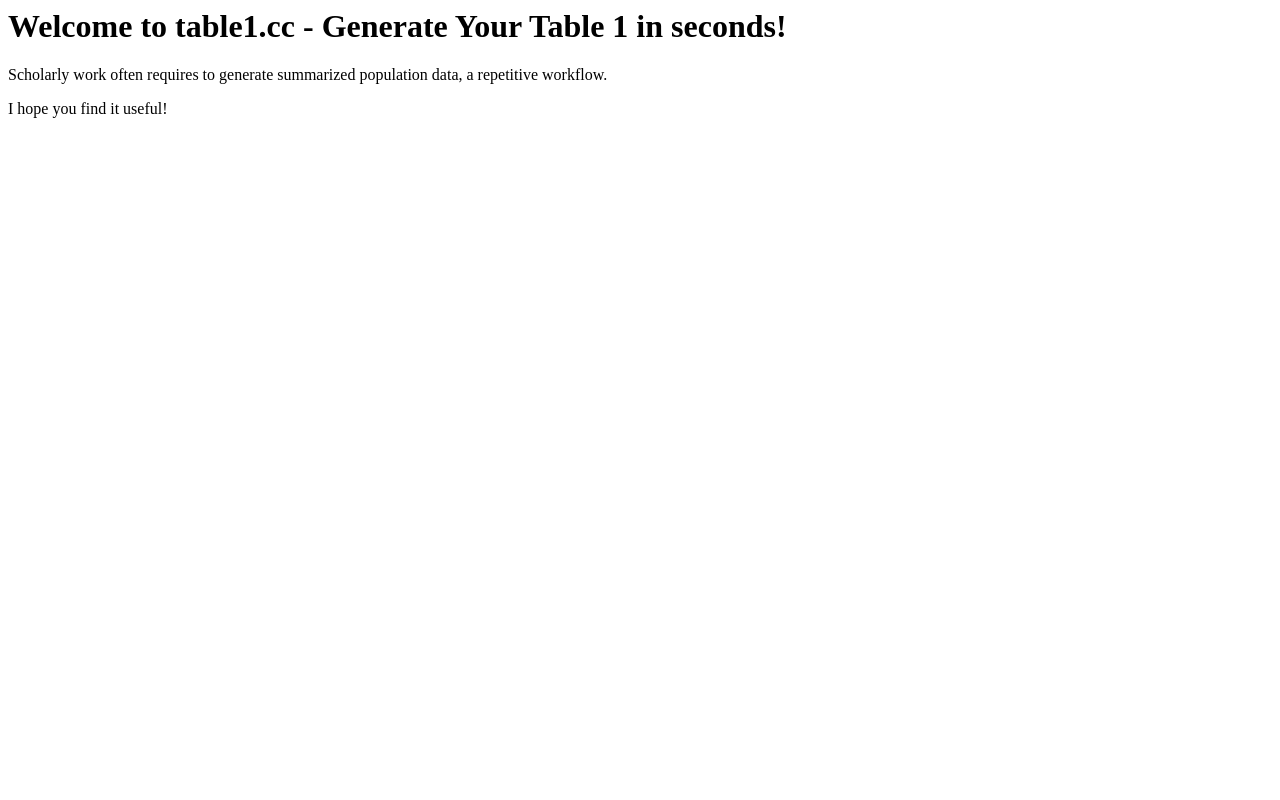
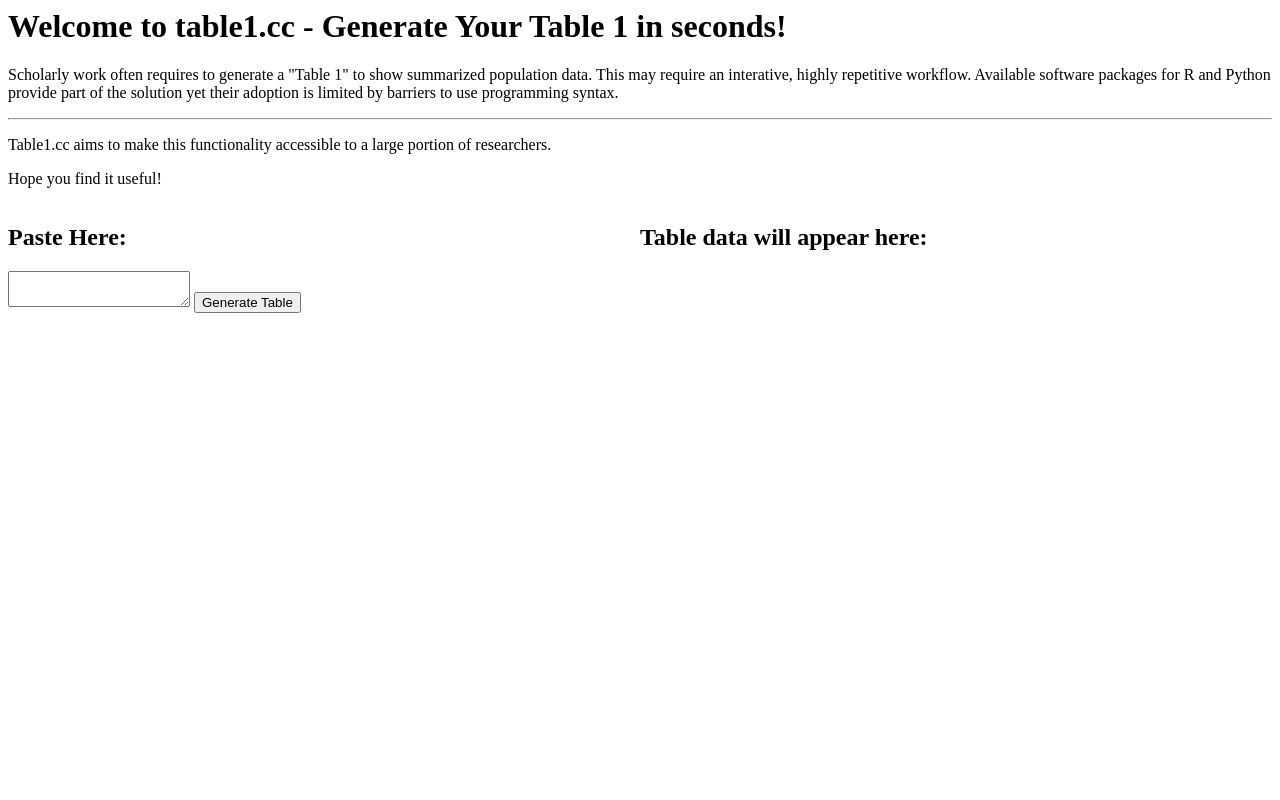
Before and after one commit to christian-geier/table1.cc, a Flask app: page / in a window 1280 px wide. Run offline with Flask 2, Linux system fonts and the light colour scheme; some libraries are stand-ins or nearby versions.

Commit message:
can parse clipboard into a table

```diff
--- a/app.py
+++ b/app.py
@@ -1,4 +1,4 @@
-from flask import Flask, escape, request, render_template
+from flask import Flask, escape, request, render_template, url_for
 
 app = Flask(__name__)
 
--- /dev/null
+++ b/static/styles/styles.css
@@ -0,0 +1,12 @@
+.container{
+    display: flex;
+}
+
+.container .column{
+    display: flex;
+    flex: 50%;
+}
+
+.container .column .table{
+    flex: 90%;
+}
--- a/templates/index.html
+++ b/templates/index.html
@@ -4,22 +4,83 @@
     <meta name="description" content="Welcome to table1.cc - Generate Your Table 1 in seconds!
     Born out of frustration & here to ease your pain. Simply Paste to generate 'Table 1' automatically for you.">
     <meta name="keywords" content="Table 1, automate, scholar, population, publication, app">
-    <meta name="author" content="Christian Geier">
+    <meta name="author" content="Christian Geier, MD">
+    <link rel="stylesheet" href="https://cdn.datatables.net/1.10.20/css/jquery.dataTables.min.css">
+    <link rel="stylesheet" type= "text/css" href="{{ url_for('static',filename='styles/styles.css') }}">
+    <script src="https://ajax.aspnetcdn.com/ajax/jQuery/jquery-3.4.1.min.js"></script>
+    <script src="https://cdn.datatables.net/1.10.20/js/jquery.dataTables.min.js"></script>
+    <!-- <link rel="stylesheet" href="https://cdnjs.cloudflare.com/ajax/libs/normalize/8.0.1/normalize.min.css"> -->
+
   </head>
 
 
 <body>
 
-<title>table1.cc | Your Table 1 through Drag & Drop in Seconds!</title>
+<title>table1.cc | Your Table 1 through Drag & Drop in <em>Seconds</em>!</title>
 
 
 <h1>Welcome to table1.cc - Generate Your Table 1 in seconds!</h1>
 
 <p>
-Scholarly work often requires to generate summarized population data, a repetitive workflow.
+Scholarly work often requires to generate a "Table 1" to show summarized population data.
+This may require an interative, highly repetitive workflow. Available software packages for R and Python provide part of the solution
+yet their adoption is limited by barriers to use programming syntax.
 </p>
 
+<hr>
 
-I hope you find it useful!
+<p>
+Table1.cc aims to make this functionality accessible to a large portion of researchers.
+</p>
+
+<p>Hope you find it useful!</p>
+
+
+<div class="container">
+    <div class="column">
+      <div>
+        <h2>Paste Here:</h2>
+        <textarea name="excel_data"></textarea>
+        <input type="button" onclick="javascript:generateTable()" value="Generate Table"/>
+      </div>
+    </div>
+
+    <div class="column">
+      <div class="myTable" id="parsed_table">
+        <h2>Table data will appear here:</h2></div>
+      </div>
+  </div>
+
 </body>
+
+<script>
+
+function generateTable() {
+    var data = $('textarea[name=excel_data]').val();
+    console.log(data);
+    var rows = data.split("\n");
+
+    var table = $('<tbody>');
+
+    for(var y in rows) {
+    var cells = rows[y].split("\t");
+    var row = $('<tr />');
+    for(var x in cells) {
+        row.append('<td>'+cells[x]+'</td>');
+    }
+    table.append(row);
+    table.append('</tbody></table>')
+}
+
+// Insert into DOM
+$('#parsed_table').html(table);
+}
+
+// $(document).ready( function () {
+//     $('#parsed_table').DataTable();
+// } );
+
+
+</script>
+
 </html>
```
Also changed, not shown: tests/csv_spreadsheet.csv (added, +15 -0 lines), 1 other file.
